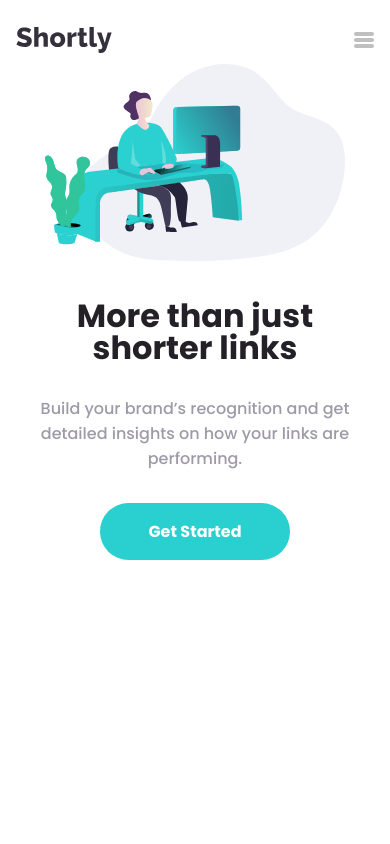
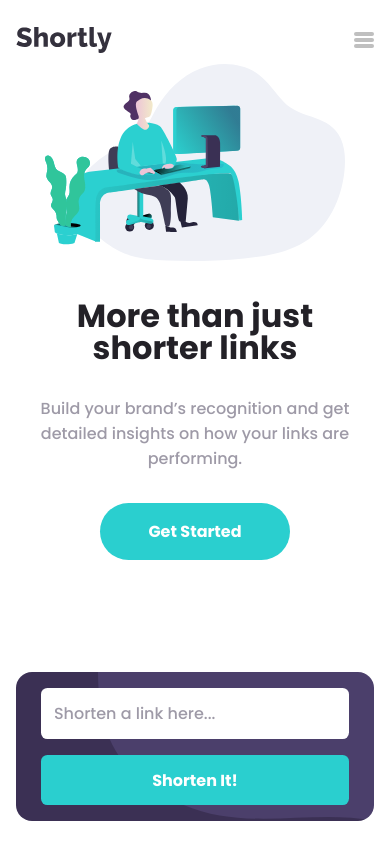
Before and after one commit to noedgecase/FEM_url-shortening, a React (Create React App) app: page / in a window 390 px wide. Built offline with nearby package versions, Linux system fonts and the light colour scheme.

Commit message:
url input form mobile

```diff
--- a/src/App.js
+++ b/src/App.js
@@ -2,6 +2,7 @@ import React from 'react'
 import styled from 'styled-components'
 import Navbar from './Navbar'
 import HeaderSection from './HeaderSection'
+import URLInputBox from './URLInputBox'
 
 const StyledApp = styled.div`
   padding: 1em;
@@ -12,6 +13,7 @@ const App = () => {
     <StyledApp>
       <Navbar />
       <HeaderSection />
+      <URLInputBox />
     </StyledApp>
   )
 }
--- a/src/HeaderSection.js
+++ b/src/HeaderSection.js
@@ -59,7 +59,7 @@ const HeaderSection = () => {
   return (
     <StyledSection>
       <StyledImageContainer>
-        {/* If I import the image through sprite it does not load correctly, double checked the svg source, remade the sheet, same result. */}
+        {/* If the image is imported from sprite it does not load correctly (gradients disappear), double checked the svg source, remade the sheet, same result.*/}
         {/* <svg className='working'>
         <use href={sprite + '#illustration-working'} />
       </svg> */}
--- /dev/null
+++ b/src/URLInputBox.js
@@ -0,0 +1,73 @@
+import React from 'react'
+import styled from 'styled-components'
+import formBackground from './images/bg-shorten-mobile.svg'
+
+const StyledFormContainer = styled.section`
+  position: relative;
+  top: 5em;
+  display: flex;
+  justify-content: center;
+  align-items: center;
+  padding: 0.5em;
+  background-color: hsl(257, 27%, 26%);
+  background-image: url(${formBackground});
+  background-repeat: no-repeat;
+  background-position: center right;
+  background-size: contain;
+  border-radius: 1em;
+`
+
+const StyledURLInputForm = styled.form`
+  display: flex;
+  flex-direction: column;
+  margin: 0 auto;
+  width: 90%;
+  input[type='text'] {
+    width: 100%;
+    font-family: 'Poppins', sans-serif;
+    font-size: 1rem;
+    font-weight: 500;
+    padding: 0.4em;
+    border-radius: 0.4em;
+    margin: 0.5em 0;
+    padding: 0.8em;
+    border: none;
+    ::placeholder {
+      color: hsl(257, 7%, 63%);
+    }
+  }
+  input[type='submit'] {
+    font-family: 'Poppins', sans-serif;
+    font-size: 1rem;
+    font-weight: 700;
+    color: white;
+    width: 100%;
+    border: none;
+    background-color: hsl(180, 66%, 49%);
+    padding: 0.8em;
+    margin: 0.5em 0;
+    border-radius: 0.4em;
+    &:hover {
+      cursor: pointer;
+      background-color: hsl(180, 72%, 80%);
+    }
+  }
+`
+
+const URLInputForm = () => {
+  return (
+    <StyledFormContainer>
+      <StyledURLInputForm>
+        <input
+          type='text'
+          id='longUrl'
+          name='longUrl'
+          placeholder='Shorten a link here...'
+        />
+        <input type='submit' value='Shorten It!' />
+      </StyledURLInputForm>
+    </StyledFormContainer>
+  )
+}
+
+export default URLInputForm
```
